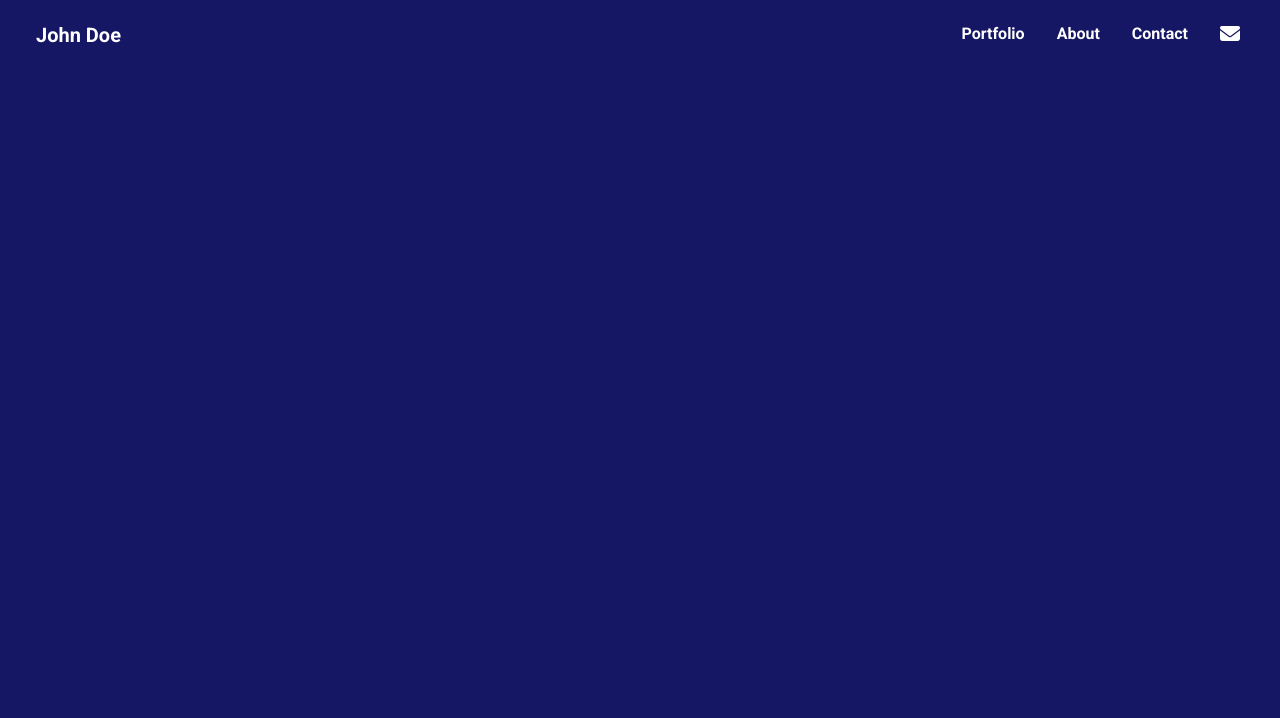
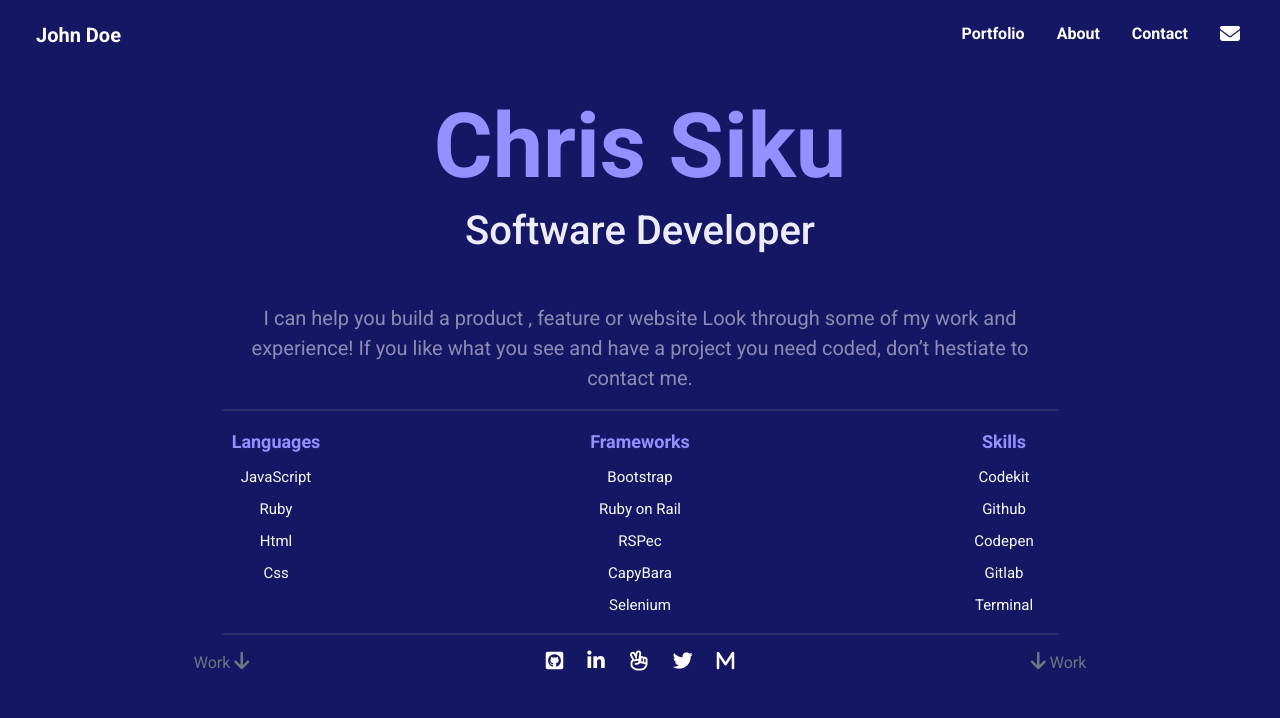
Before and after one commit to Chrissiku/Try_bootstrap, a website: page index.html in a window 1280 px wide. Drawn offline with nearby package versions, Linux system fonts and the light colour scheme.

Commit message:
add home section and styles

```diff
--- a/css/style.css
+++ b/css/style.css
@@ -17,3 +17,51 @@ nav {
 .color1 {
   color: #9390ff;
 }
+
+hr {
+  padding: 1px;
+}
+
+section.home {
+  font-family: "Roboto", sans-serif;
+  text-align: center;
+}
+
+section.home div h1 {
+  font-size: 48px;
+}
+
+section.home div h2 {
+  font-size: 32px;
+  color: #edecff;
+}
+
+ul {
+  list-style: none;
+}
+
+section.home h3 {
+  font-size: 12px;
+}
+
+section.home ul li {
+  line-height: 24px;
+  font-size: 15px;
+}
+
+@media screen and (min-width: 768px) {
+  section.home div h1 {
+    font-size: 90px;
+    line-height: 105px;
+  }
+
+  section.home div h2 {
+    font-size: 40px;
+  }
+
+  section.home h3 {
+    font-size: 18px;
+    font-weight: 700;
+    line-height: 30px;
+  }
+}
--- a/index.html
+++ b/index.html
@@ -59,6 +59,110 @@
       </nav>
     </header>
 
+    <!-- Home section -->
+    <section class="home p-2 p-md-4 container">
+      <div class="text-light text-center">
+        <h1 class="color1 fw-bold">Chris Siku</h1>
+        <h2 class="">Software Developer</h2>
+      </div>
+
+      <div class="mt-5">
+        <div class="row justify-content-center">
+          <p class="w-75 text-center text-white-50 pe-3 ps-3 text-center fs-5">
+            I can help you build a product , feature or website Look through
+            some of my work and experience! If you like what you see and have a
+            project you need coded, don’t hestiate to contact me.
+          </p>
+          <hr class="text-muted w-75" />
+
+          <div class="row mb-3 techno">
+            <!-- Languages Grid -->
+            <div id="language" class="col-6 col-md-4">
+              <h3 class="color1">Languages</h3>
+              <ul class="list-group text-light gap-2">
+                <li>JavaScript</li>
+                <li>Ruby</li>
+                <li>Html</li>
+                <li>Css</li>
+              </ul>
+            </div>
+            <!-- Frameworks Grid  -->
+            <div id="framework" class="col-6 col-md-4">
+              <h3 class="color1">Frameworks</h3>
+              <ul class="list-group text-light gap-2">
+                <li>Bootstrap</li>
+                <li>Ruby on Rail</li>
+                <li>RSPec</li>
+                <li>CapyBara</li>
+                <li>Selenium</li>
+              </ul>
+            </div>
+            <!-- skills Grid  -->
+            <div id="skills" class="col-6 col-md-4">
+              <h3 class="color1">Skills</h3>
+              <ul class="list-group text-light gap-2">
+                <li class="">Codekit</li>
+                <li>Github</li>
+                <li>Codepen</li>
+                <li>Gitlab</li>
+                <li>Terminal</li>
+              </ul>
+            </div>
+          </div>
+          <hr class="text-muted w-75" />
+        </div>
+      </div>
+
+      <div class="row">
+        <div class="col-md-3 col-12 d-none d-md-block">
+          <div>
+            <span class="text-secondary">Work </span
+            ><i class="fa-solid fa-arrow-down text-secondary"></i>
+          </div>
+        </div>
+        <ul class="col-md-6 col-12 d-flex justify-content-center gap-3 gap-md-4">
+            <li>
+              <a
+                href="https://github.com/Chrissiku
+                "
+                ><i class="fa-brands fa-github-square"></i
+              ></a>
+            </li>
+            <li>
+              <a
+                href="https://www.linkedin.com/in/chris-siku-4bb53b232/
+                "
+                ><i class="fa-brands fa-linkedin-in"></i
+              ></a>
+            </li>
+            <li>
+              <a href="https://github.com/Chrissiku"
+                ><i class="fa-regular fa-hand-peace"></i
+              ></a>
+            </li>
+            <li>
+              <a
+                href="https://twitter.com/christian_siku
+                "
+                ><i class="fa-brands fa-twitter"></i
+              ></a>
+            </li>
+            <li>
+              <a href="mailto:chrissiku5@gmail.com"
+                ><i class="fa-solid fa-m"></i
+              ></a>
+            </li>
+        </ul>
+        <div class="col-md-3 col-12">
+          <div>
+            <i class="fa-solid fa-arrow-down text-secondary"></i
+            ><span class="text-secondary"> Work</span>
+          </div>
+        </div>
+      </div>
+    </section>
+    <!-- end of home section -->
+
     <script
       src="https://cdn.jsdelivr.net/npm/bootstrap@5.0.2/dist/js/bootstrap.bundle.min.js"
       integrity="sha384-MrcW6ZMFYlzcLA8Nl+NtUVF0sA7MsXsP1UyJoMp4YLEuNSfAP+JcXn/tWtIaxVXM"
```
